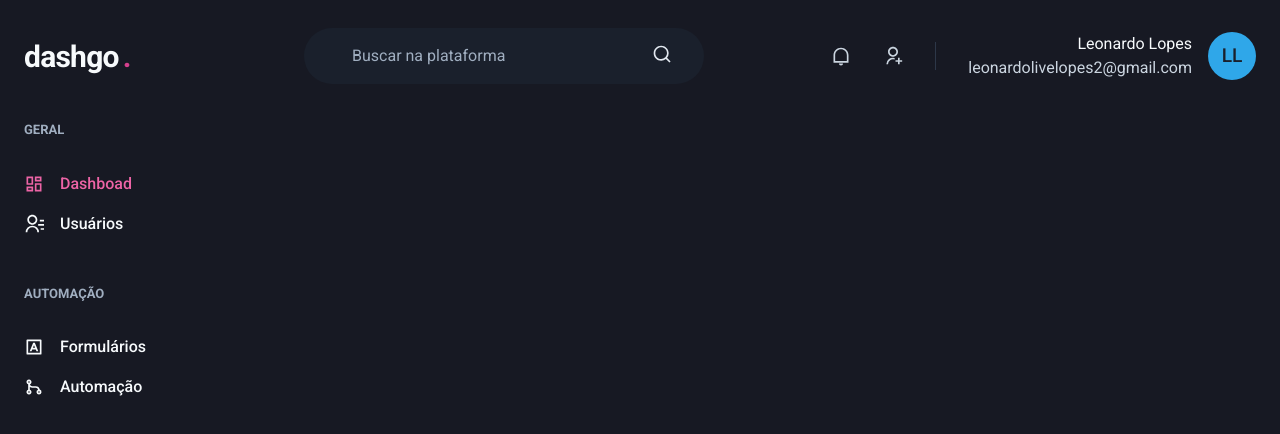
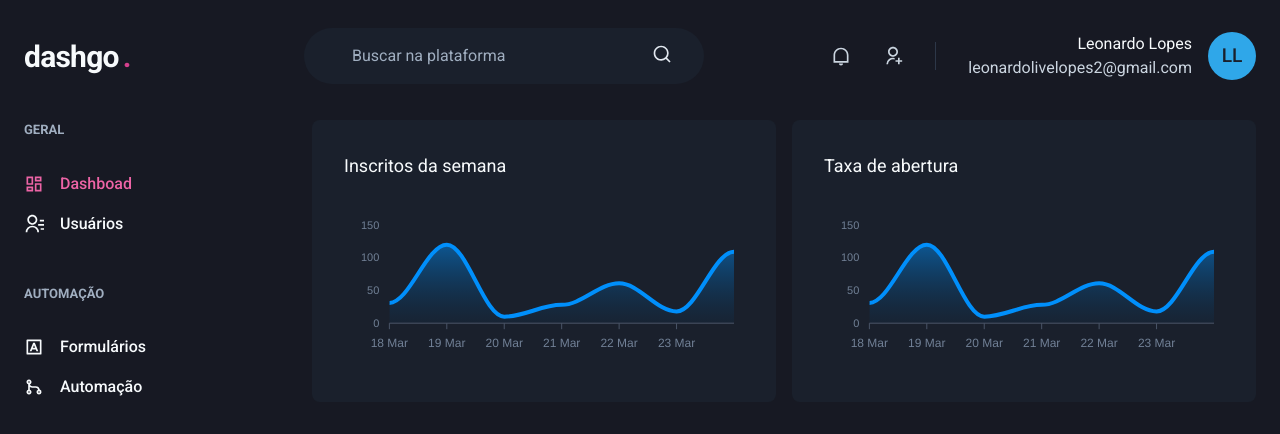
Before and after one commit to leolive1506/dashgo, a Next.js app: page /dashboard in a window 1280 px wide. Shown: the top 434 px of the page. Built offline with nearby package versions, Linux system fonts and the light colour scheme.

Commit message:
graficos estaticos

```diff
--- a/package.json
+++ b/package.json
@@ -13,9 +13,11 @@
     "@chakra-ui/react": "^1.8.7",
     "@emotion/react": "^11.8.2",
     "@emotion/styled": "^11.8.1",
+    "apexcharts": "^3.33.2",
     "framer-motion": "^6.2.8",
     "next": "12.1.1",
     "react": "17.0.2",
+    "react-apexcharts": "^1.4.0",
     "react-dom": "17.0.2",
     "react-icons": "^4.3.1"
   },
--- a/src/pages/dashboard.tsx
+++ b/src/pages/dashboard.tsx
@@ -1,6 +1,76 @@
-import { Flex } from "@chakra-ui/react"
+import { Box, Flex, SimpleGrid, Text, theme } from "@chakra-ui/react"
 import Header from "../components/Header/Header"
 import Sidebar from "../components/Sidebar"
+import dynamic from "next/dynamic"
+import { ApexOptions } from "apexcharts"
+// import Chart from 'react-apexcharts'
+
+const Chart = dynamic(() => import('react-apexcharts'), {
+  // Chart é so recarregaod pelo lado do browser
+  ssr: false
+})
+
+const options: ApexOptions = {
+  chart: {
+    // remover menu de cima
+    toolbar: {
+      show: false
+    },
+    zoom: {
+      enabled: false
+    },
+    foreColor: theme.colors.gray[500]
+  },
+  // grid no fundo
+  grid: {
+    show: false
+  },
+  // tirar numeros em cima linha
+  dataLabels: {
+    enabled: false
+  },
+  // hover quando passa mouse em cima
+  tooltip: {
+    enabled: false
+  },
+  xaxis: {
+    type: 'datetime',
+
+    axisBorder: {
+      // borda em baixo
+      color: theme.colors.gray[600]
+    },
+    axisTicks: {
+      // pontinhos na borda em baixo
+      color: theme.colors.gray[600]
+    },
+    // datas em nos pontinhos
+    categories: [
+      '2021-03-18T00:00:00.000Z',
+      '2021-03-19T00:00:00.000Z',
+      '2021-03-20T00:00:00.000Z',
+      '2021-03-21T00:00:00.000Z',
+      '2021-03-22T00:00:00.000Z',
+      '2021-03-23T00:00:00.000Z',
+      '2021-03-24T00:00:00.000Z'
+    ],
+  },
+  fill: {
+    opacity: 0.3,
+    type: 'gradient',
+    gradient: {
+      shade: 'dark',
+      opacityFrom: 0.7,
+      opacityTo: 0.3
+    }
+
+  }
+}
+
+const series = [
+  // como quer um tipo de dado, coloca apenas uma informação
+  { name: 'series1', data: [31, 120, 10, 28, 61, 18, 109]}
+]
 
 function Dashboad() {
   return (
@@ -8,6 +78,32 @@ function Dashboad() {
       <Header />
       <Flex w="100%" my="6" maxWidth={1480} mx="auto" px="6">
         <Sidebar />
+
+        {/* Grid simples */}
+        {/* flex=1 ocupar largura que sobrar */}
+        {/* quando item menor 320px, quebra linha e coloca items a baixo */}
+        <SimpleGrid flex="1" gap="4" minChildWidth="320px">
+          <Box
+            p="8"
+            bg="gray.800"
+            borderRadius={8}
+            pb="4"
+          >
+            <Text fontSize="lg" mb="4">Inscritos da semana</Text>
+            {/* serires dados do grafico */}
+            {/* options as configs */}
+            <Chart type="area" height={160} options={options} series={series} />
+          </Box>
+          <Box
+            p="8"
+            bg="gray.800"
+            borderRadius={8}
+          >
+            <Text fontSize="lg" mb="4">Taxa de abertura</Text>
+            <Chart type="area" height={160} options={options} series={series} />
+          </Box>
+
+        </SimpleGrid>
       </Flex>
     </Flex>
   )
```
Also changed, not shown: 2 other files (tests, documents, lock files or other folders).
